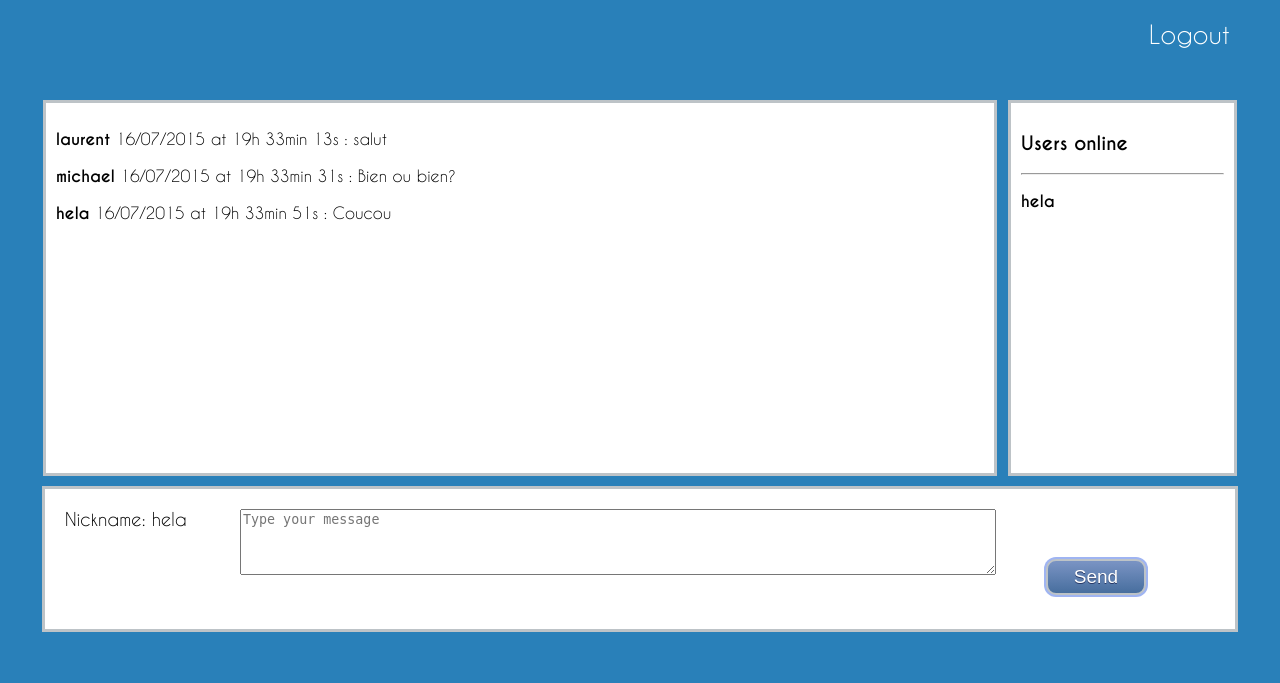
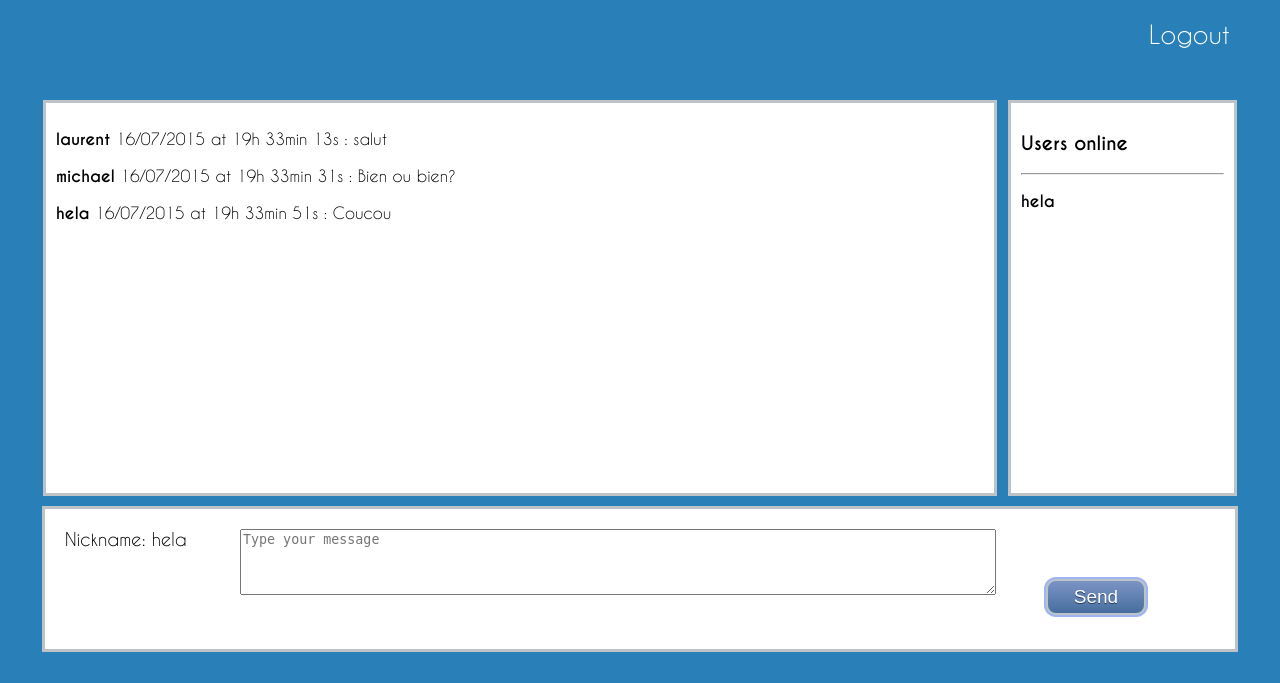
Before and after one commit to mdecarvalho/Project-Chat-PHP-AJAX, a PHP site: page / in a window 1280 px wide. Shown: the top 683 px of the page. Run offline with PHP 8.4, Linux system fonts and the light colour scheme; a user stored in the database is signed in; data comes from the database, SQL or seed files in the repository.

Commit message:
Fix bug design

```diff
--- a/chat.php
+++ b/chat.php
@@ -2,7 +2,7 @@
     require("connexion.php");
 
     //requête pour récupérer les 10 derniers messages
-    $sql = 'SELECT login_user, message, DATE_FORMAT(date, \'%d/%m/%Y at %Hh %imin %ss\') AS date_fr FROM message ORDER BY date LIMIT 0, 10 ';
+    $sql = 'SELECT login_user, message, DATE_FORMAT(date, \'%d/%m/%Y at %Hh %imin %ss\') AS date_fr FROM message ORDER BY date  LIMIT 10 ';
 
     //Envoi de la requête
     $requete = mysqli_query($connect, $sql) or die('Erreur affichage messages <br>'.$sql.'<br>'.mysql_error());
--- a/css/main.css
+++ b/css/main.css
@@ -101,11 +101,6 @@ html, body{
 	filter:progid:DXImageTransform.Microsoft.gradient(startColorstr='#476e9e', endColorstr='#7892c2',GradientType=0);
 	background-color:#476e9e;
 }
-.submit-button:active {
-	position:relative;
-	top:1px;
-}
-
 
 /**********************
         Chat page
@@ -171,14 +166,14 @@ html, body{
     white-space: nowrap;
     float: left;
     border: 3px solid #BDC3C7;
-    height:350px;
+    height:370px;
 }
 
 .display-user{
     background-color: white;
     float: right;
     border: 3px solid #BDC3C7;
-    height:350px;
+    height:370px;
     width:17%;
     padding: 10px;
 }
```
